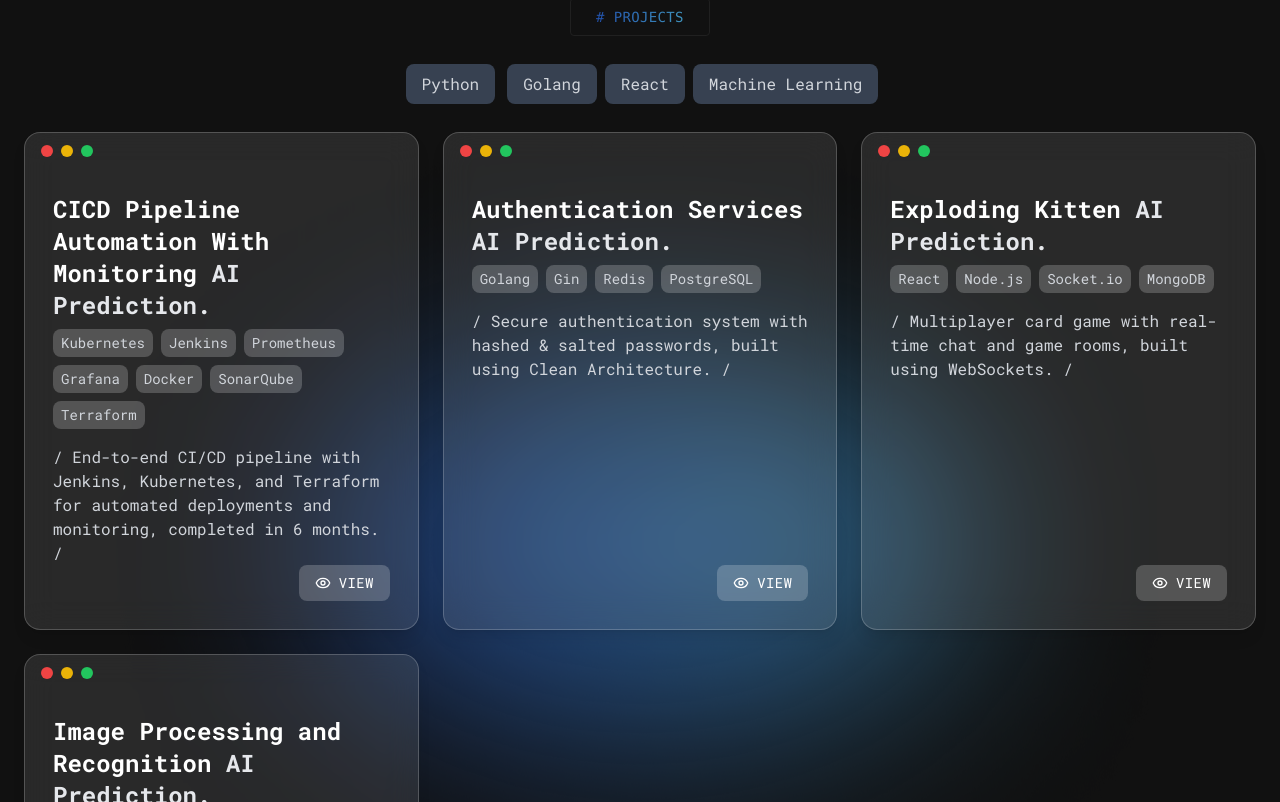
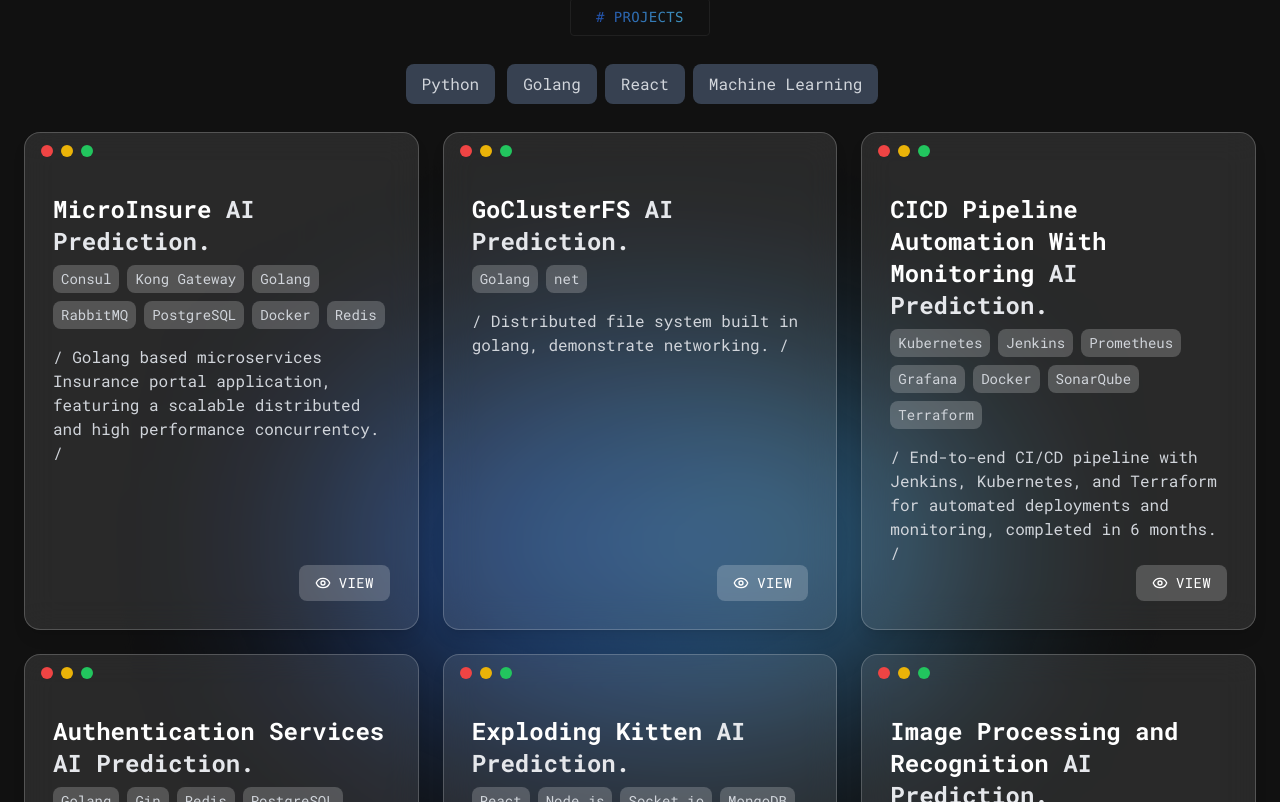
Before and after one commit to danielbaker06072001/personal-website, a Next.js app: page / in a window 1280 px wide. Shown: the part 2618-3420 px from the top of the page. Built offline with nearby package versions, Linux system fonts and the light colour scheme.

Commit message:
add project

```diff
--- a/components/Project.tsx
+++ b/components/Project.tsx
@@ -5,6 +5,18 @@ import Image from "next/image";
 import GithubButton from "./GithubButton";
 
 const projects = [
+	{
+		title: "MicroInsure",
+		description: "Golang based microservices Insurance portal application, featuring a scalable distributed and high performance concurrentcy.",
+		link: "https://github.com/danielbaker06072001/MicroInsure",
+		techUsed: ["Consul", "Kong Gateway", "Golang", "RabbitMQ", "PostgreSQL", "Docker", "Redis"],
+	},
+	{
+		title: "GoClusterFS",
+		description: "Distributed file system built in golang, demonstrate networking.",
+		link: "https://github.com/danielbaker06072001/GoClusterFS",
+		techUsed: ["Golang", "net"],
+	},
 	{
 		title: "CICD Pipeline Automation With Monitoring",
 		description: "End-to-end CI/CD pipeline with Jenkins, Kubernetes, and Terraform for automated deployments and monitoring, completed in 6 months.",
```
